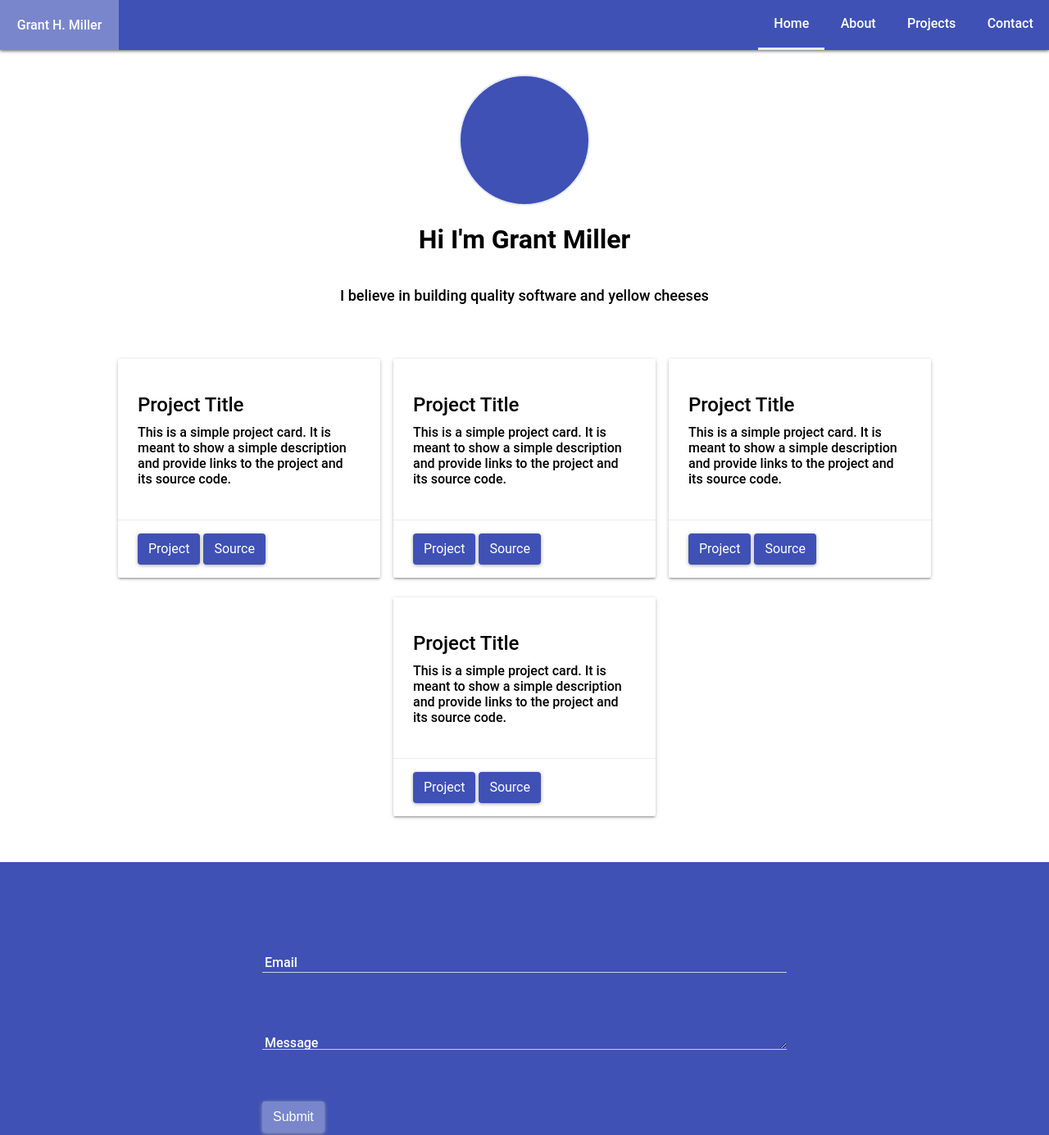
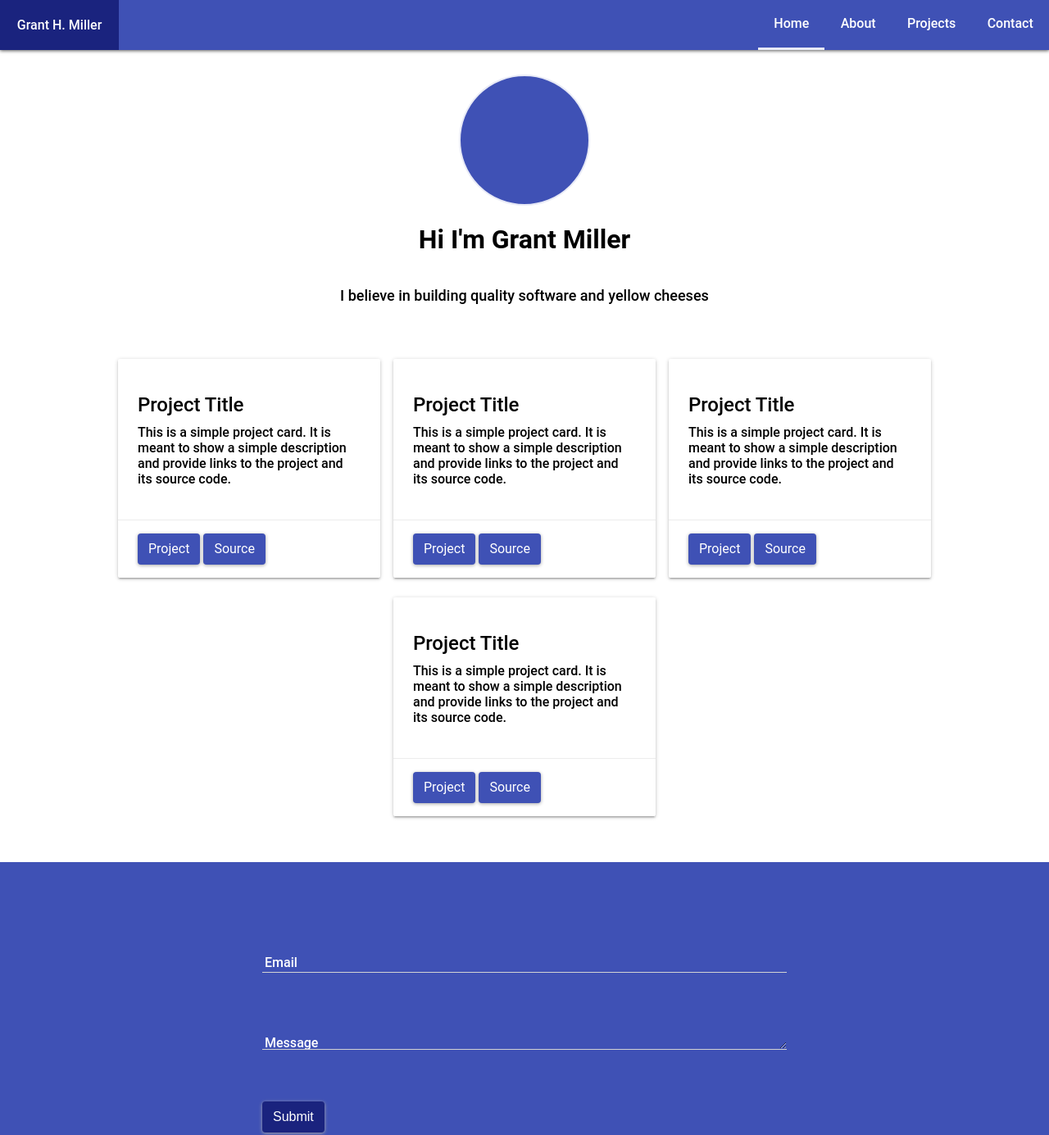
Before and after one commit to gramiller/gramiller.github.io, a website: page index.html in a window 1280 px wide. Shown: the top 1385 px of the page at 82% size. Drawn offline with Linux system fonts and the light colour scheme.

Commit message:
Update colors and spelling errors

```diff
--- a/common.blocks/_settings.global.scss
+++ b/common.blocks/_settings.global.scss
@@ -1,5 +1,5 @@
 $color-primary: #3F51B5;
-$color-secondary: #7986CB;
+$color-secondary: #1A237E;
 $color-accent: #E8EAF6;
 $color-accent-dark: #1A237E;
 
--- a/index.html
+++ b/index.html
@@ -92,8 +92,8 @@
 
         </div>
 
-        <!-- Contant Me -->
-        <div id="contanct text-white" class="contact">
+        <!-- Contact Me -->
+        <div id="contact" class="contact text-white">
             <form class="form-big" action='#'>
                 <div class="input-group">
                     <input type='email' class="form-control" />
```
Also changed, not shown: css/styles.css.
